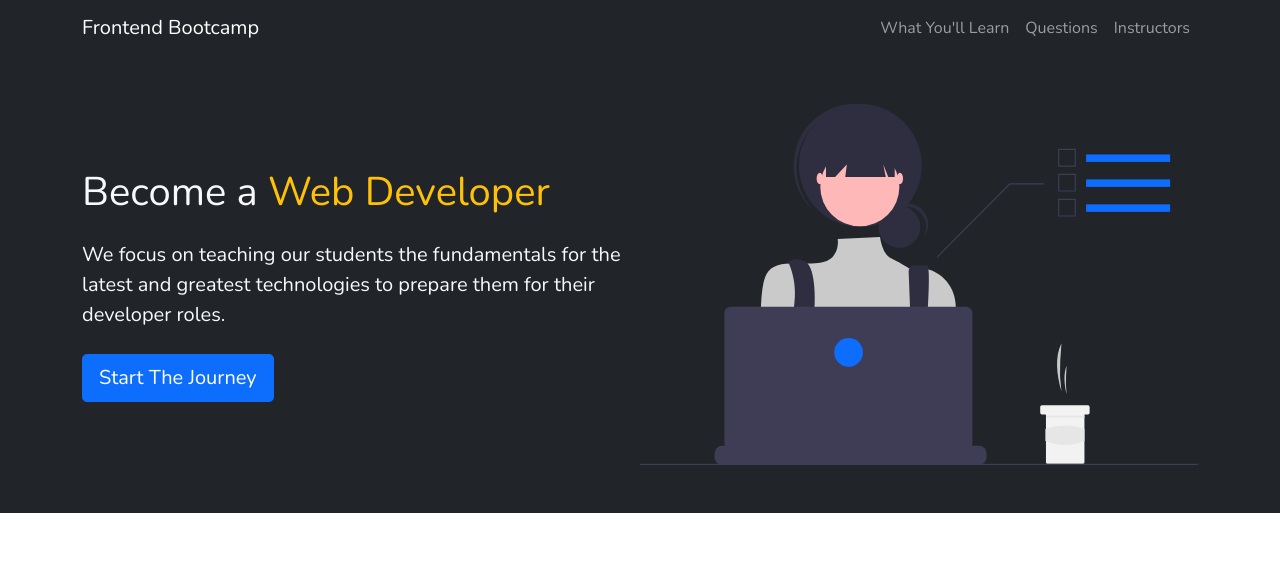
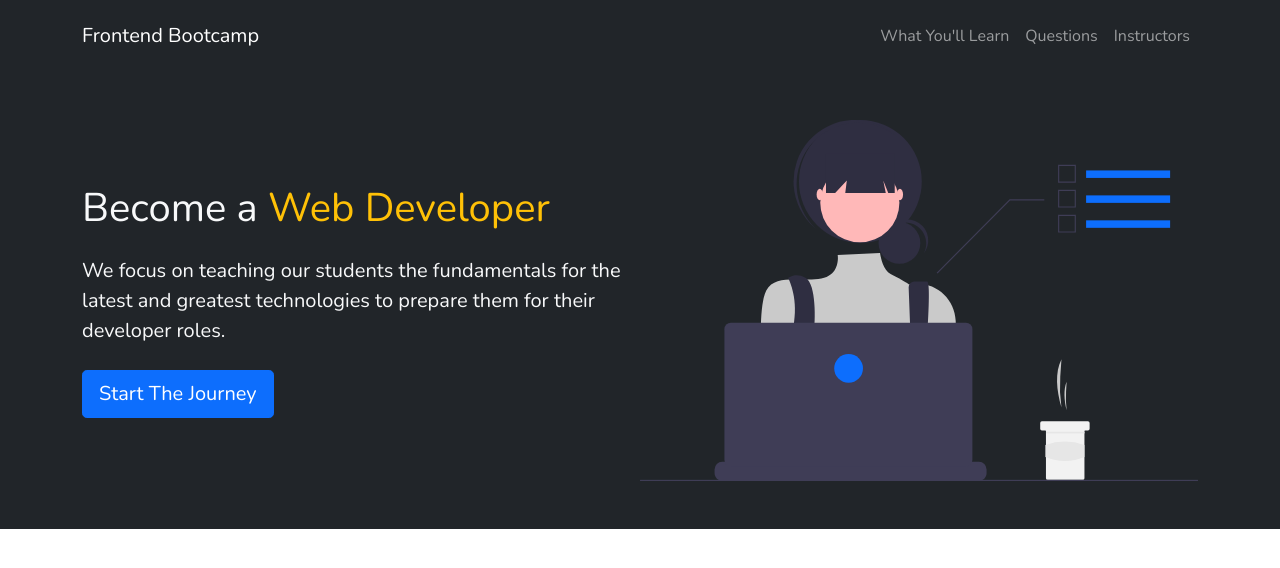
Before and after one commit to jeevakalaiselvam/bootstrap-simple-website, a plain HTML site: page index.html in a window 1280 px wide. Drawn offline with nearby package versions, Linux system fonts and the light colour scheme.

Commit message:
showcase added

```diff
--- a/index.html
+++ b/index.html
@@ -24,7 +24,7 @@
         ></script>
     </head>
     <body>
-        <nav class="navbar navbar-expand-lg navbar-dark bg-dark">
+        <nav class="navbar navbar-expand-lg navbar-dark bg-dark py-3">
             <div class="container">
                 <a href="#" class="navbar-brand">Frontend Bootcamp</a>
                 <button
```
